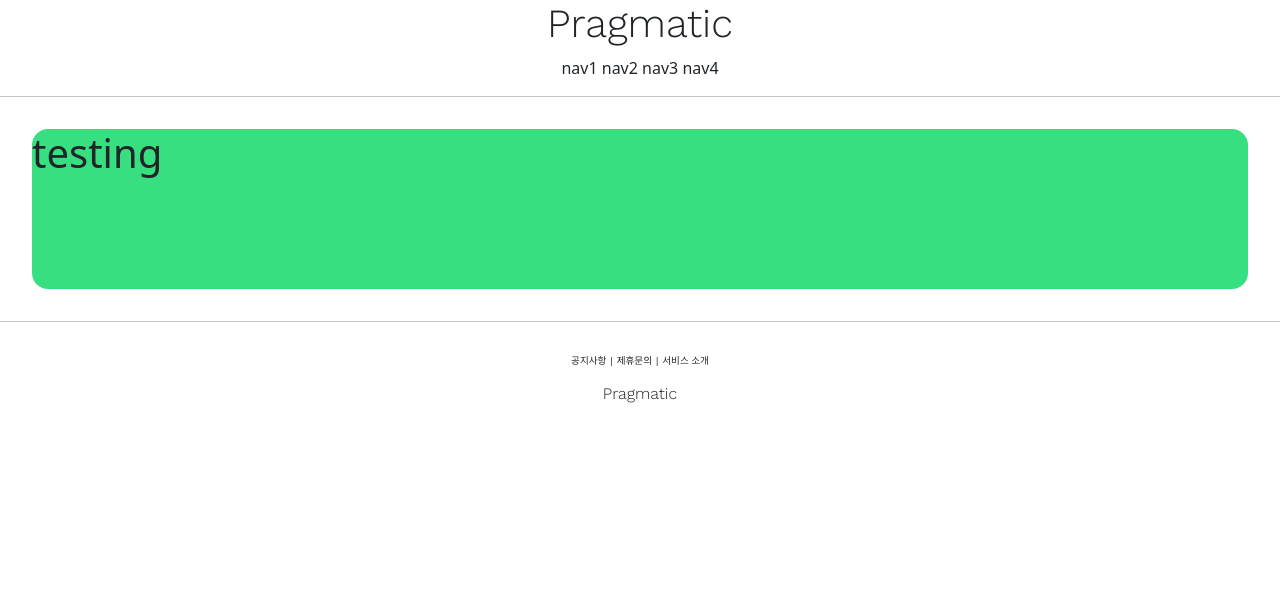
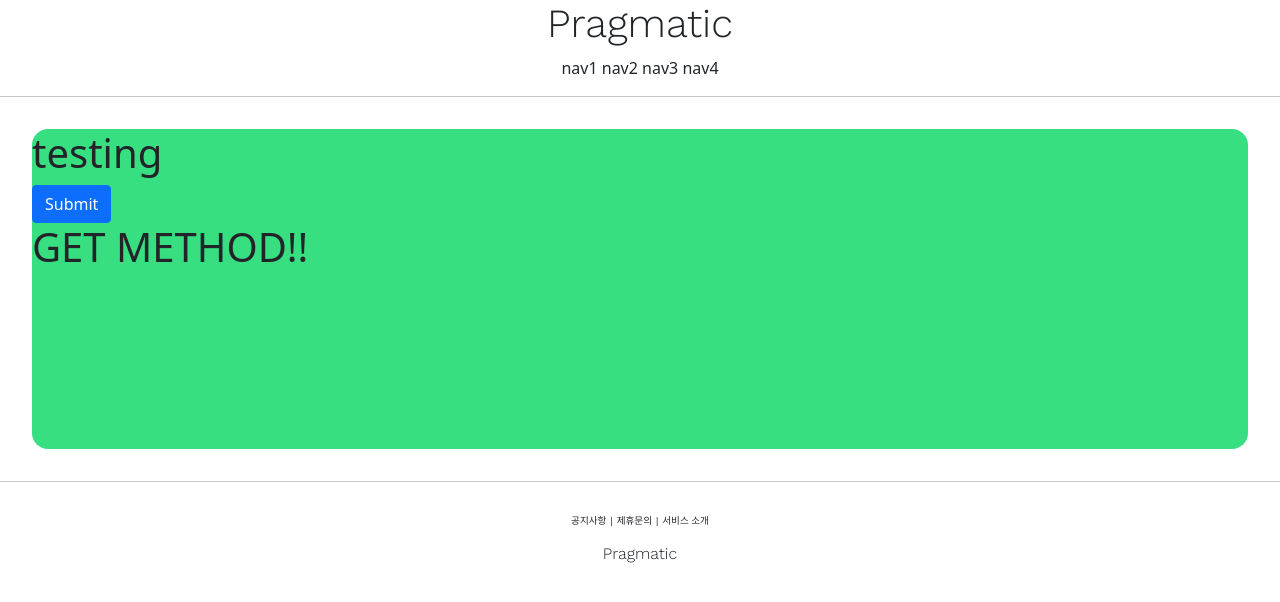
Before and after one commit to gandi0330/DjangoProject, a Django app: page /account/hello_world/ in a window 1280 px wide. Shown: the top 602 px of the page. Run offline with Django 3.2, Linux system fonts and the light colour scheme.

Commit message:
django course 16 commit

```diff
--- a/accountapp/templates/accountapp/hello_world.html
+++ b/accountapp/templates/accountapp/hello_world.html
@@ -1,9 +1,18 @@
 {% extends 'base.html' %}
 
 {% block content %}
-     <div style="height: 10rem; background-color : #38df81; border-radius : 1rem; margin : 2rem;">
+     <div style="height: 20rem; background-color : #38df81; border-radius : 1rem; margin : 2rem;">
          <h1>
              testing
          </h1>
+
+         <form action="/account/hello_world/" method="post">
+             {% csrf_token %}
+             <input type="submit" class="btn btn-primary">
+         </form>
+
+         <h1>
+             {{text_1}}
+         </h1>
     </div>
 {% endblock %}
--- a/accountapp/views.py
+++ b/accountapp/views.py
@@ -4,4 +4,9 @@ from django.shortcuts import render
 # Create your views here.
 
 def hello_world(request):
-    return render(request, 'accountapp/hello_world.html')
+
+    if request.method =="POST":
+        return render(request, 'accountapp/hello_world.html', context={'text_1':"POST METHOD!!"})
+
+    if request.method =="GET":
+        return render(request, 'accountapp/hello_world.html', context={'text_1':"GET METHOD!!"})
```
